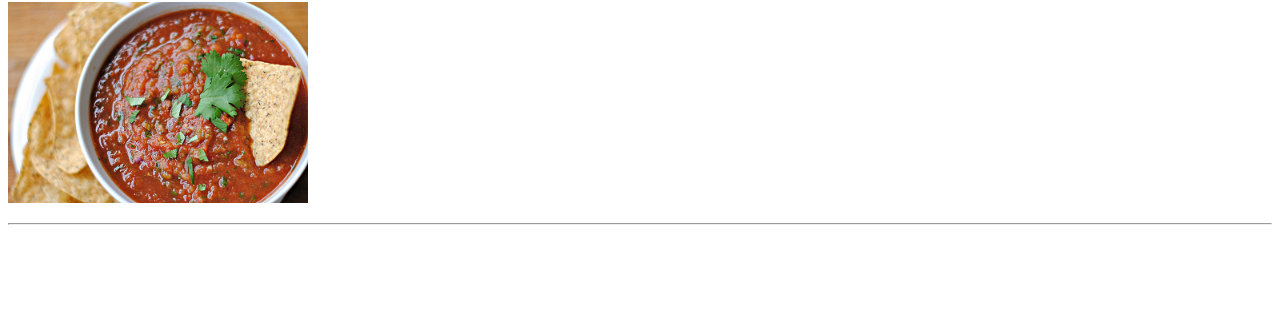
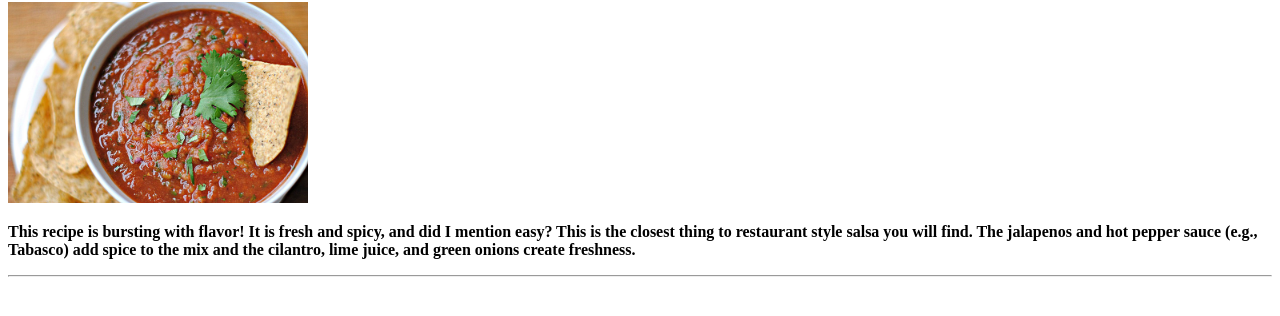
Before and after one commit to Amersuley/odin-recipes, a plain HTML site: page recipes/Salsa.html in a window 1280 px wide. Shown: the part 78-394 px from the top of the page. Drawn offline with Linux system fonts and the light colour scheme.

Commit message:
added a description of the recipe

```diff
--- a/recipes/Salsa.html
+++ b/recipes/Salsa.html
@@ -7,7 +7,11 @@
     <body>
         <h1>Jen's Fresh and Spicy Salsa</h1>
         <img src="../recipes/images/salsa.jpg" alt="" width='300'>
-        <p></p>
+        <p><strong>This recipe is bursting with flavor! It is fresh and spicy,
+            and did I mention easy? This is the closest thing to
+            restaurant style salsa you will find. The jalapenos and
+            hot pepper sauce (e.g., Tabasco) add spice to the mix and the cilantro,
+            lime juice, and green onions create freshness.</strong></p>
         <hr />
 
     </body>
```
